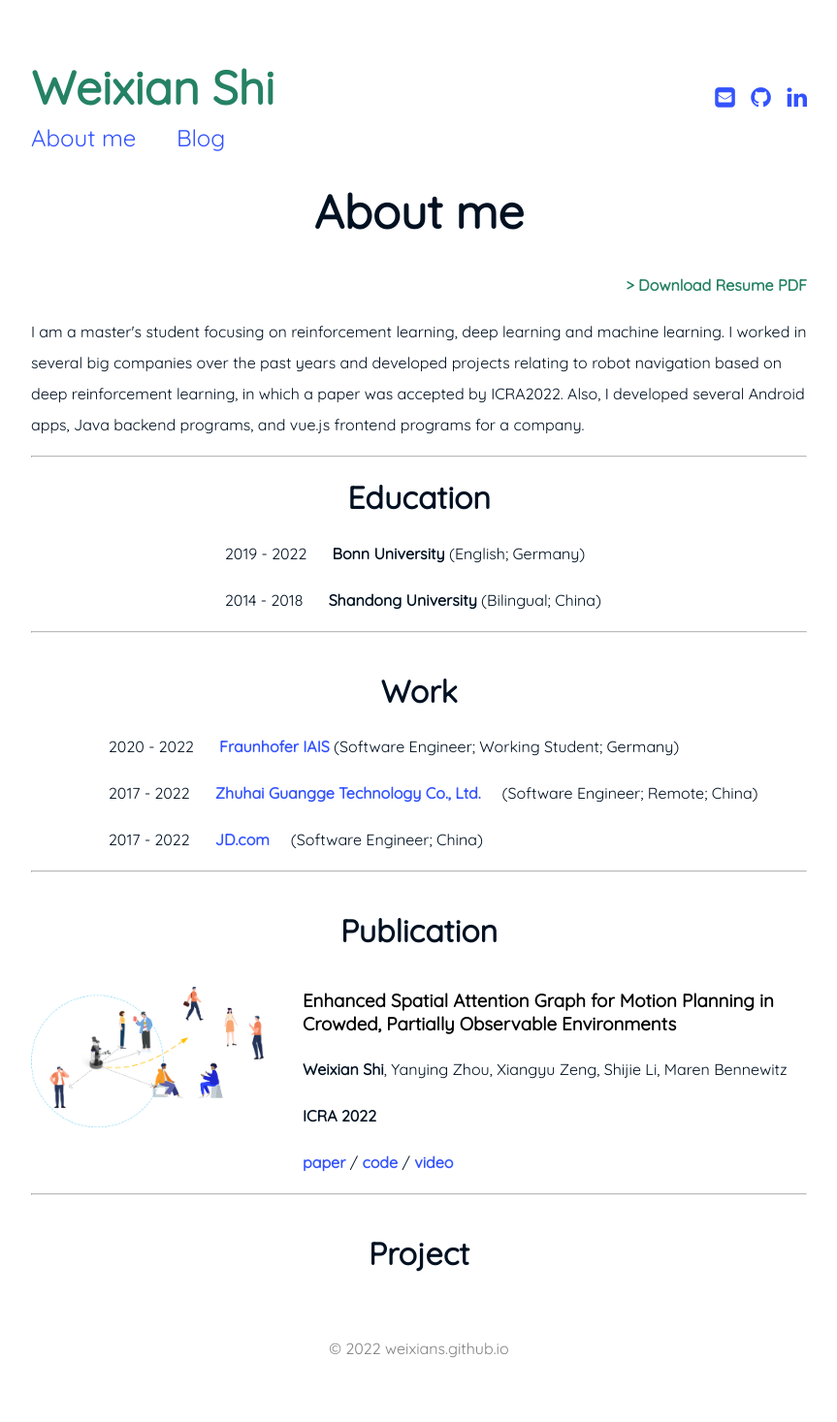
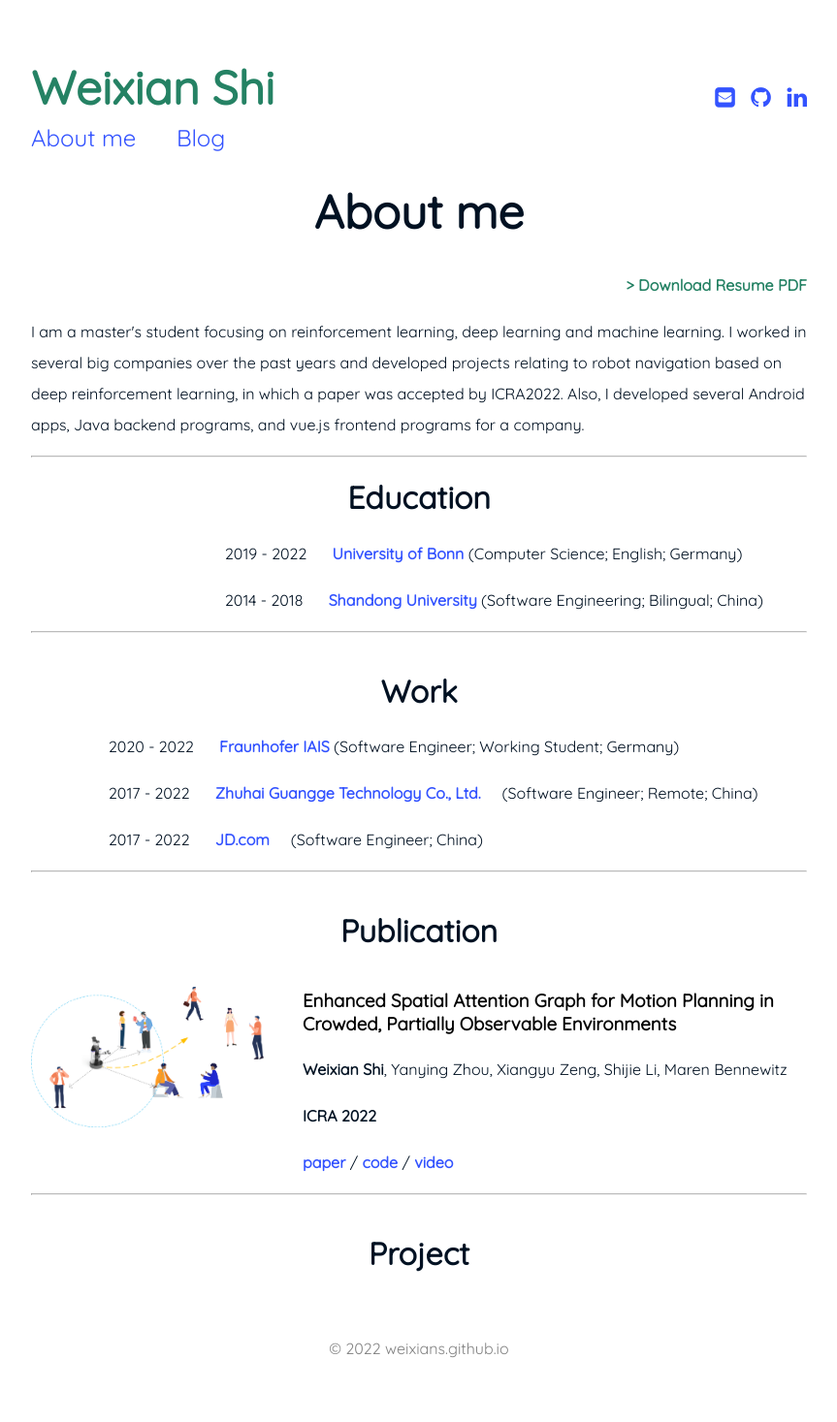
Before and after one commit to weixians/weixians.github.io, a Jekyll site: the page built from about_me.html, in a window 1280 px wide. Shown: the whole page at 97% size, without its empty margins (208-1071 px from the left). Built offline with Jekyll 4.4.1, drawn with Linux system fonts in a browser that asks for light colours.

Commit message:
change content

```diff
--- a/about_me.html
+++ b/about_me.html
@@ -20,7 +20,8 @@ subtitle:
 
 <div style="display: block">
     <p style="text-align: right;">
-        <a href="{{ '/assets/resume.pdf' | prepend: site.baseurl }}" target="_blank"><strong>> Download Resume PDF</strong></a>
+        <a href="{{ '/assets/resume.pdf' | prepend: site.baseurl }}" target="_blank"><strong>> Download Resume
+            PDF</strong></a>
     </p>
 </div>
 
@@ -35,8 +36,14 @@ subtitle:
 <div style="text-align: center;">
     <h1>Education</h1>
     <div style="text-align: left;padding-left: 25%">
-        <p>2019 - 2022 &nbsp;&nbsp;&nbsp;&nbsp; <b>Bonn University</b> (English; Germany)</p>
-        <p>2014 - 2018 &nbsp;&nbsp;&nbsp;&nbsp; <b>Shandong University</b> (Bilingual; China)</p>
+        <p>2019 - 2022 &nbsp;&nbsp;&nbsp;&nbsp;
+            <a href="https://www.uni-bonn.de/en/studying/degree-programs/degree-programs-a-z/computer-science-bsc?set_language=en" target="_blank">
+                <b>University of Bonn</b>
+            </a> (Computer Science; English; Germany)</p>
+        <p>2014 - 2018 &nbsp;&nbsp;&nbsp;&nbsp;
+            <a href="http://www.en.sc.sdu.edu.cn/" target="_blank">
+                <b>Shandong University</b>
+            </a>(Software Engineering; Bilingual; China)</p>
     </div>
 
     <hr class="solid"/>
```
